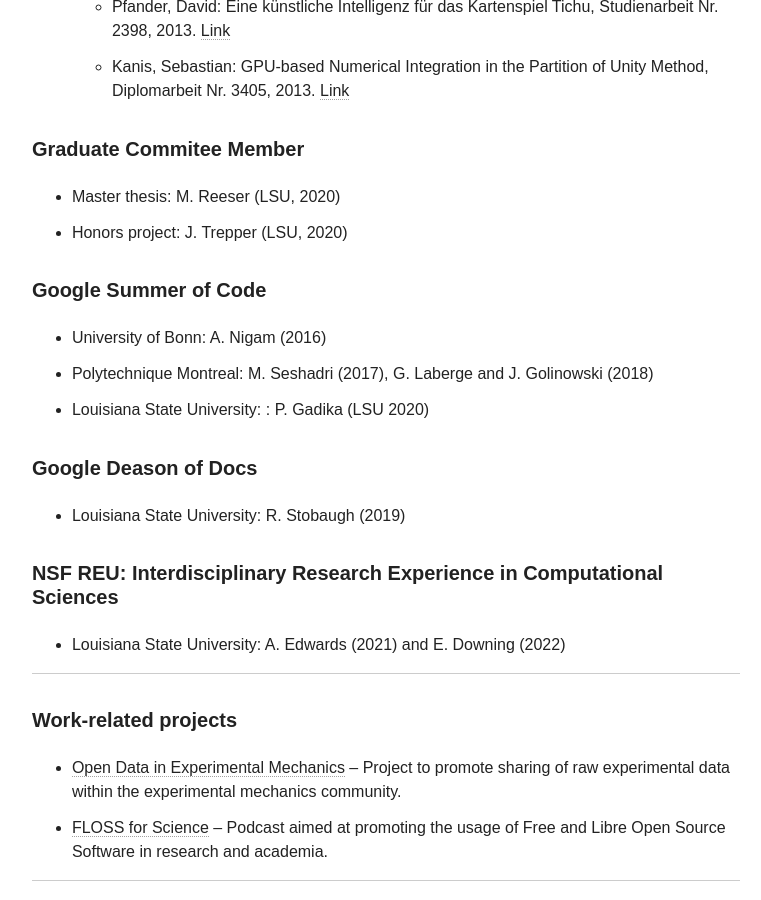
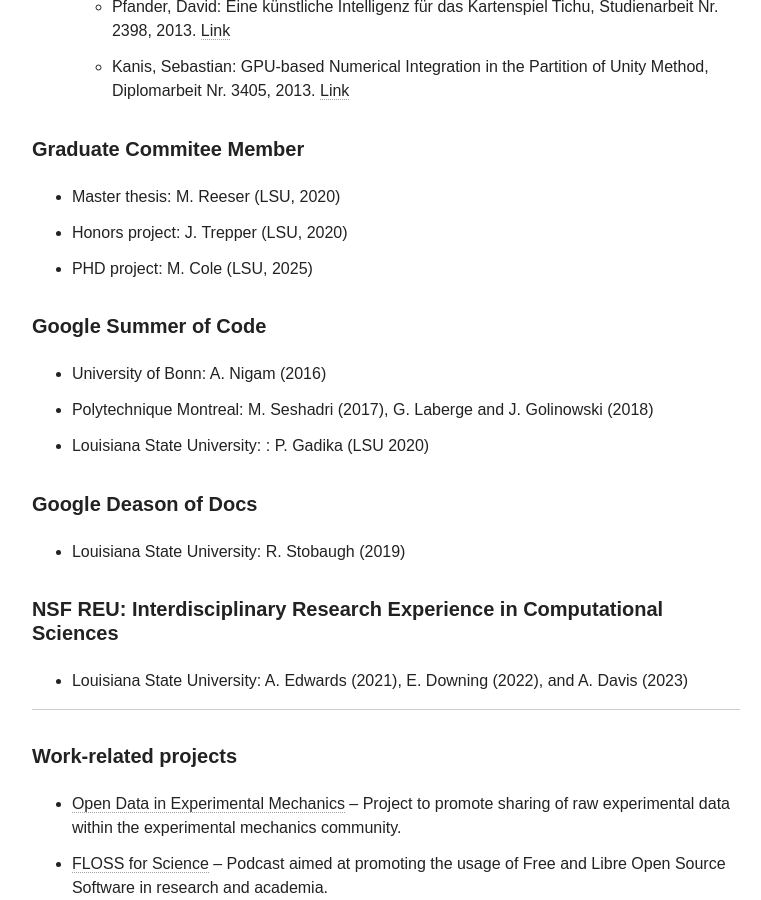
Before and after one commit to diehlpk/diehlpk.github.io, a Jekyll site: the page built from cv/index.md, in a window 1280 px wide and 900 px high, scrolled down 3808 px. Shown: the whole window, without its empty margins (254-1015 px from the left). Built offline with Jekyll 4.4.1, drawn with Linux system fonts in a browser that asks for light colours; nearby versions of some CDN libraries; some web fonts are replaced.

Commit message:
Update CV

```diff
--- a/cv/index.md
+++ b/cv/index.md
@@ -127,6 +127,7 @@
 
 * Master thesis: M. Reeser (LSU, 2020)
 * Honors project: J. Trepper (LSU, 2020)
+* PHD project: M. Cole (LSU, 2025)
 
 ##### Google Summer of Code
 
@@ -140,7 +141,7 @@
 
 ##### NSF REU: Interdisciplinary Research Experience in Computational Sciences
 
-* Louisiana State University: A. Edwards (2021) and E. Downing (2022)
+* Louisiana State University: A. Edwards (2021), E. Downing (2022), and A. Davis (2023)
 
 ---
 
```
Also changed, not shown: other parts of cv/index.md (+1 -1 lines).
